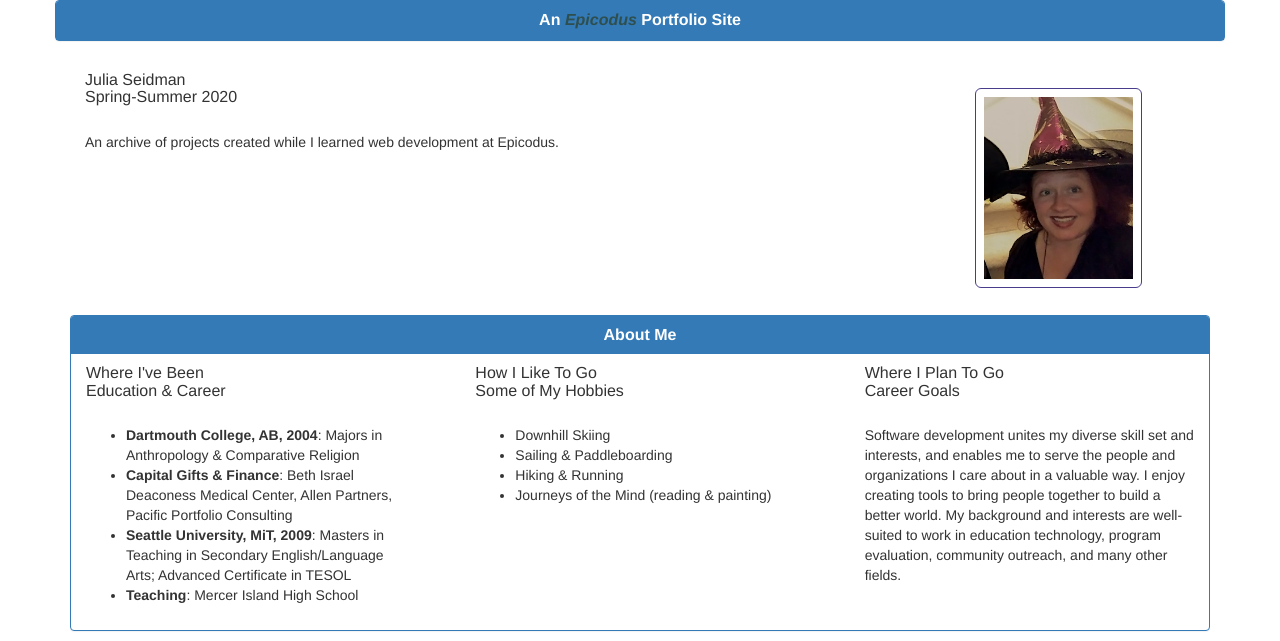
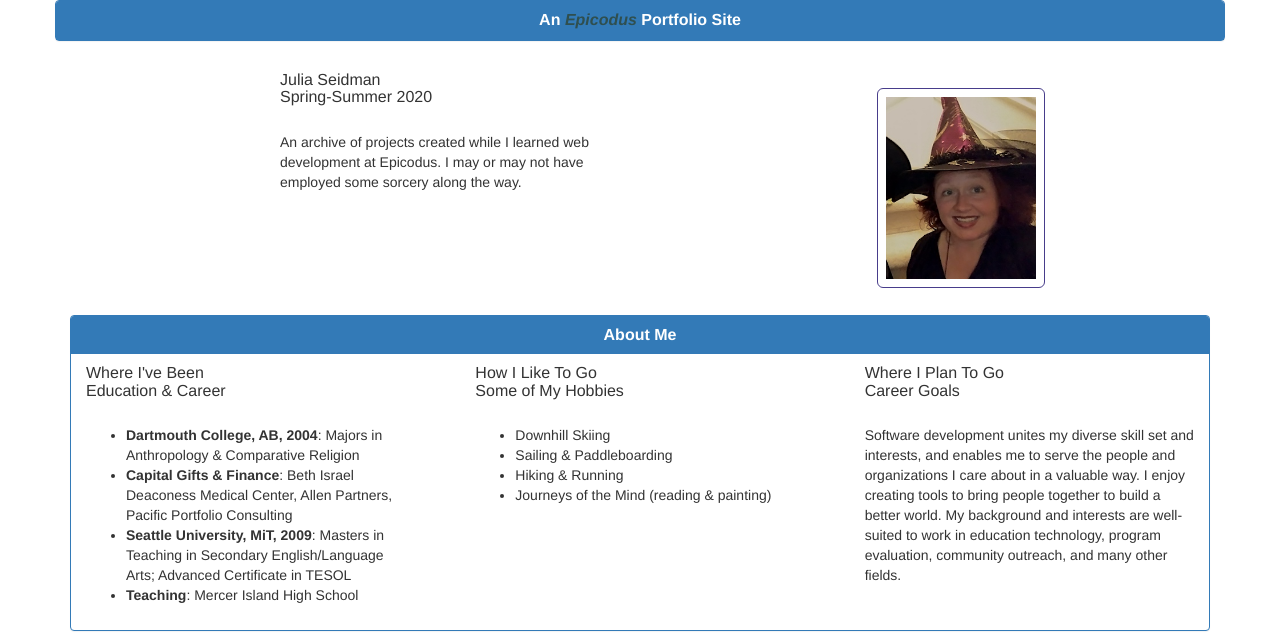
Before and after one commit to juliaseid/profile_page, a plain HTML site: page index.html in a window 1280 px wide. Shown: the top 641 px of the page. Drawn offline with Linux system fonts and the light colour scheme.

Commit message:
tweak formatting

```diff
--- a/index.html
+++ b/index.html
@@ -15,16 +15,17 @@
         </div>
       </div>
       <div class="row">
-        <div class="col-md-6">
+        <div class="col-md-2"></div>
+        <div class="col-md-4">
           <div class="panel-heading">
             <h2 class="panel-title">Julia Seidman</h2>
             <h2 class="panel-title">Spring-Summer 2020</h2>
           </div>
           <div class="panel-body">
-            <p>An archive of projects created while I learned web development at Epicodus.</p>
+            <p>An archive of projects created while I learned web development at Epicodus.  I may or may not have employed some sorcery along the way.</p>
           </div>
         </div>
-        <div class="col-md-3">
+        <div class="col-md-2">
           <!Empty column to allow right alignment of photo within bootstrap panel>
         </div>
         <div class="col-md-3">
```
